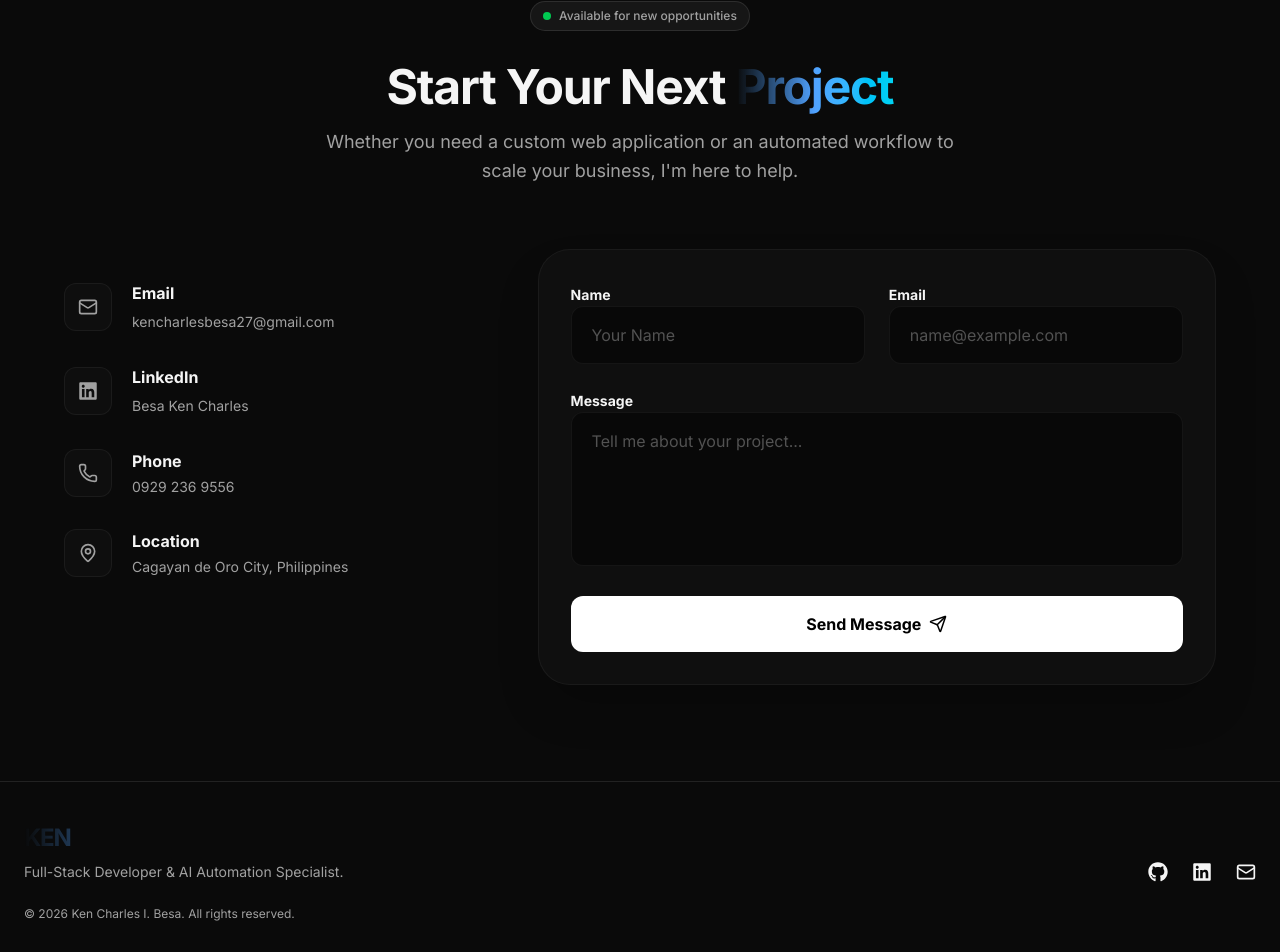
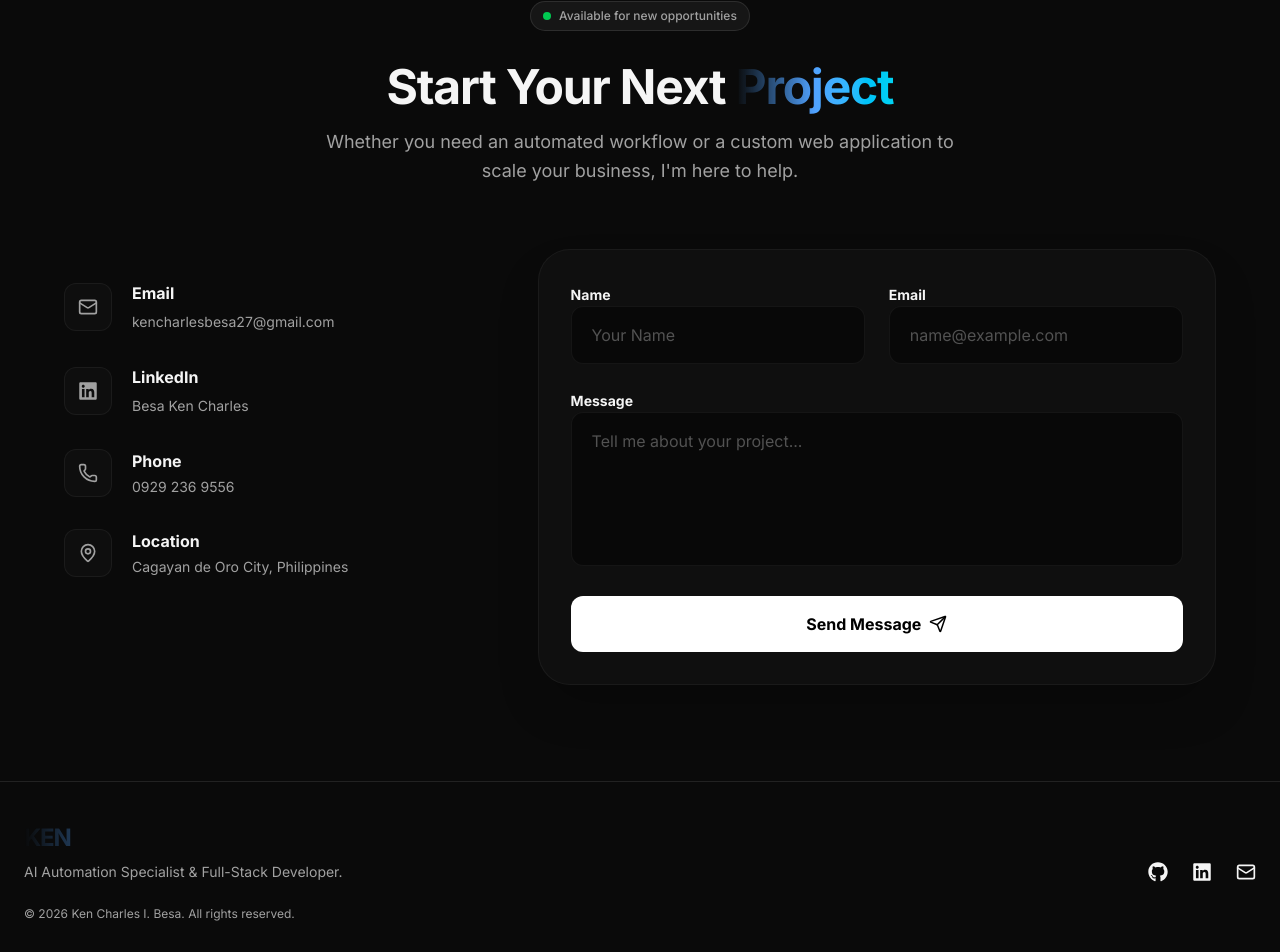
Before and after one commit to ken122704/portfolio, a Next.js app: page / in a window 1280 px wide. Shown: the part 7013-7965 px from the top of the page. Built offline with nearby package versions, Linux system fonts and the light colour scheme.

Commit message:
fix footer and contact

```diff
--- a/components/Contact.tsx
+++ b/components/Contact.tsx
@@ -72,7 +72,7 @@ export default function Contact() {
           </h2>
 
           <p className="text-neutral-400 text-lg max-w-2xl leading-relaxed">
-            Whether you need a custom web application or an automated workflow to scale your business, I&apos;m here to help.
+            Whether you need an automated workflow or a custom web application to scale your business, I&apos;m here to help.
           </p>
         </motion.div>
 
--- a/components/Footer.tsx
+++ b/components/Footer.tsx
@@ -15,7 +15,7 @@ export default function Footer() {
           KEN
         </Link>
           <p className="text-foreground/60 text-sm mt-2 text-neutral-400 ">
-            Full-Stack Developer & AI Automation Specialist.
+            AI Automation Specialist & Full-Stack Developer.
           </p>
           <p className="text-foreground/40 text-xs mt-6 text-neutral-400 ">
             © {currentYear} Ken Charles I. Besa. All rights reserved.
```
